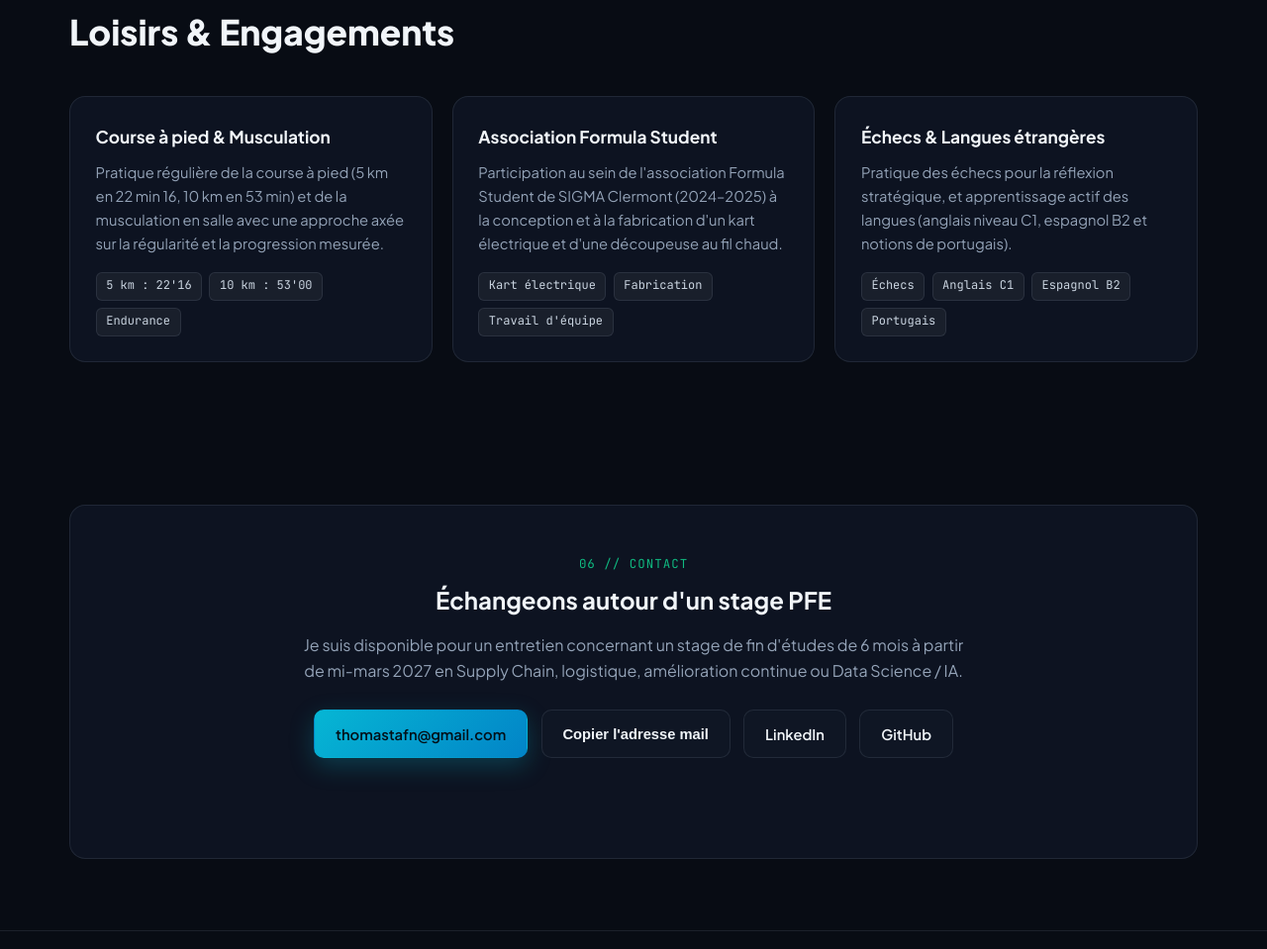
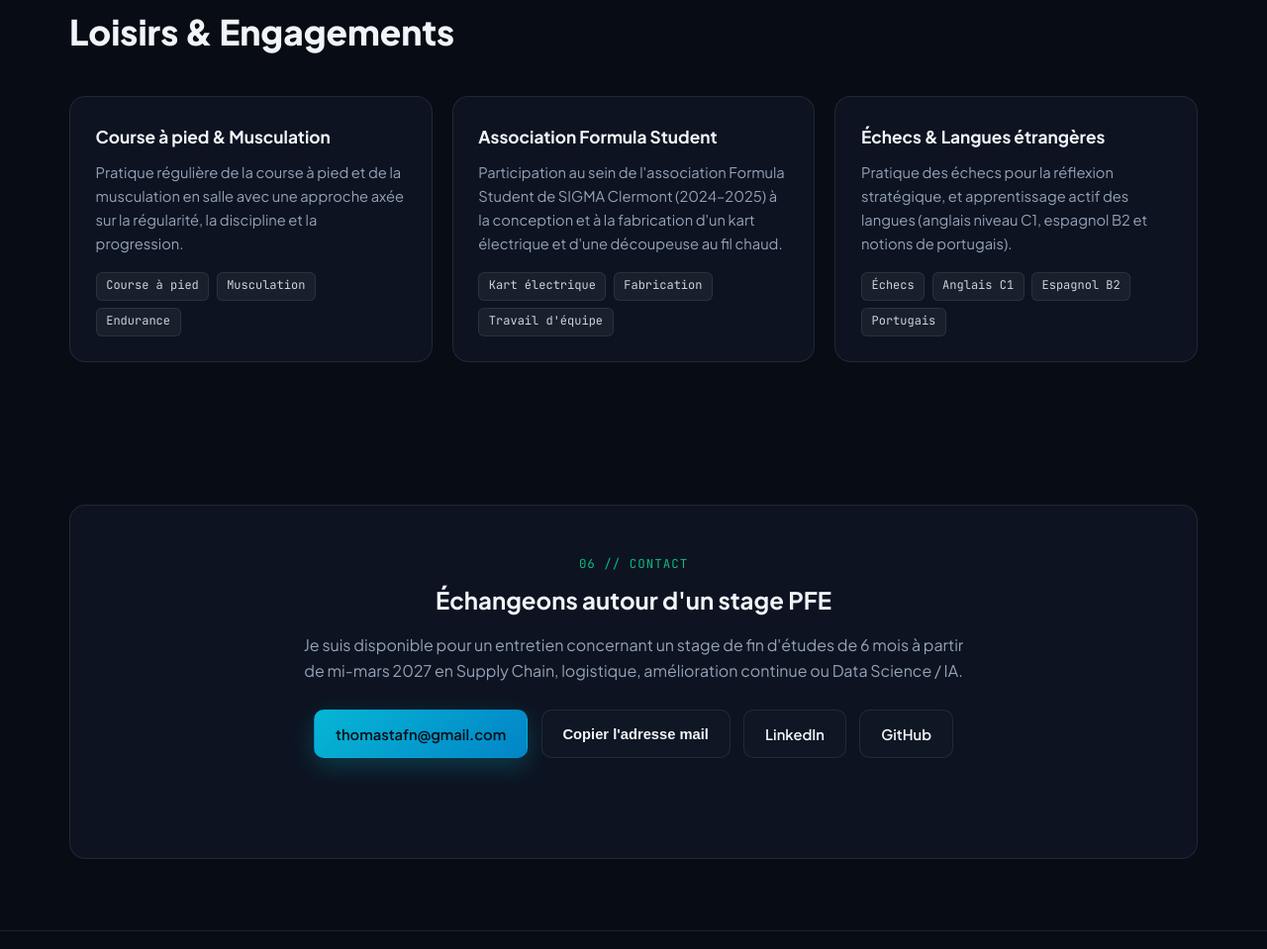
Before and after one commit to thomastafn-sudo/thomastafn-sudo.github.io, a plain HTML site: page index.html in a window 1280 px wide. Shown: the part 4336-5295 px from the top of the page at 99% size. Drawn offline with Linux system fonts and the light colour scheme.

Commit message:
Refine fitness description and add activity tags
Updated text to enhance clarity and added tags for better categorization.

```diff
--- a/index.html
+++ b/index.html
@@ -466,13 +466,15 @@
         </div>
 
         <div class="about-grid">
-          <div class="glass-card">
+         <div class="glass-card">
             <h3 data-i18n="hob_c1_t">Course à pied &amp; Musculation</h3>
             <p data-i18n="hob_c1_d">
-              Pratique régulière de la course à pied (5 km en 22 min 16, 10 km en 53 min) et de la musculation en salle avec une approche axée sur la régularité et la progression mesurée.
+              Pratique régulière de la course à pied et de la musculation en salle avec une approche axée sur la régularité, la discipline et la progression.
             </p>
             <div class="tag-list" style="margin-top: 1rem;">
-              <span>5 km : 22'16</span><span>10 km : 53'00</span><span>Endurance</span>
+              <span data-i18n="hob_c1_tag1">Course à pied</span>
+              <span data-i18n="hob_c1_tag2">Musculation</span>
+              <span data-i18n="hob_c1_tag3">Endurance</span>
             </div>
           </div>
 
```
